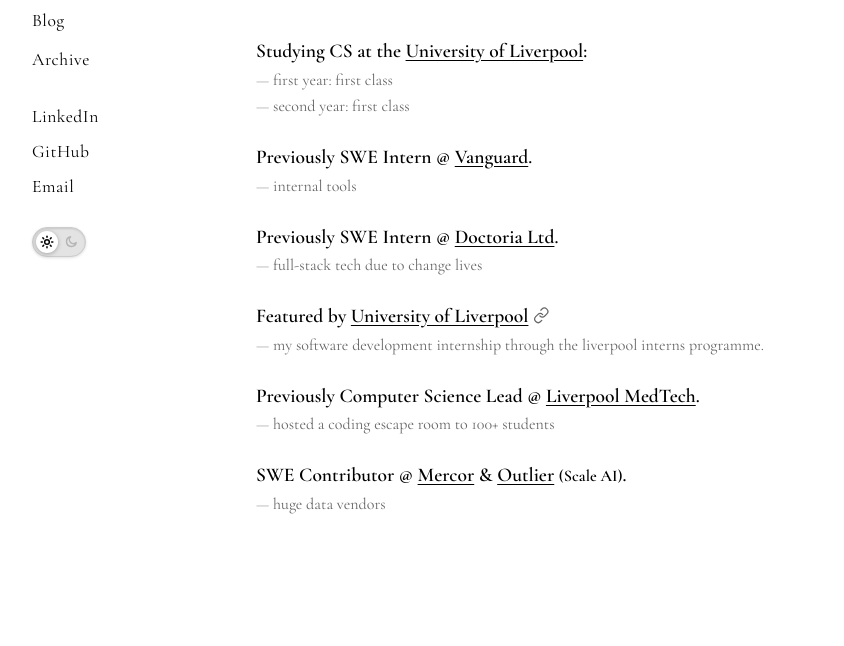
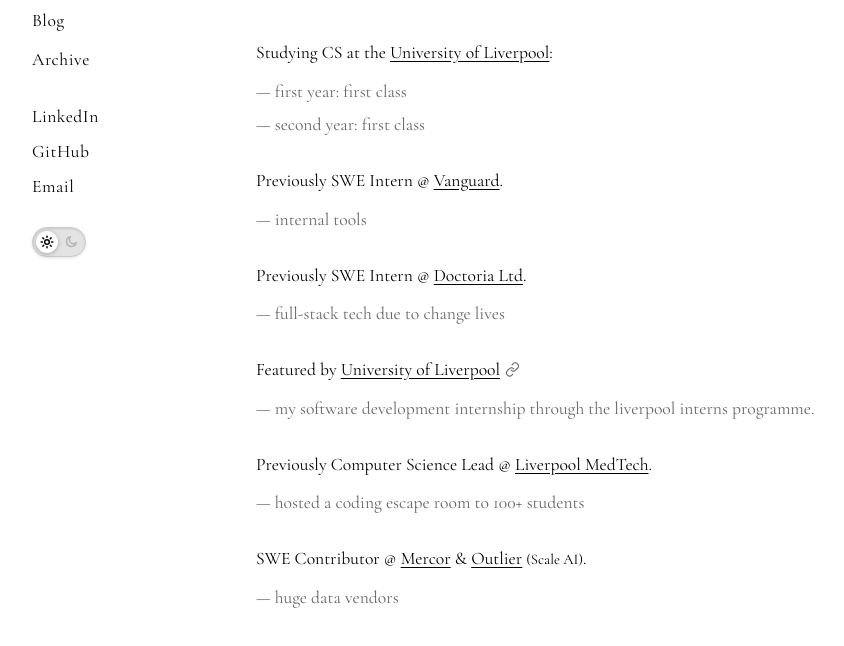
Before and after one commit to osamaajr/personalportfolio, a plain HTML site: page index.html in a window 1280 px wide. Shown: the part 146-792 px from the top of the page, without its empty margins (90-934 px from the left). Drawn offline with nearby package versions, Linux system fonts and the light colour scheme; a script that the page names is missing.

Commit message:
Revert homepage typography change

```diff
--- a/style.css
+++ b/style.css
@@ -266,13 +266,6 @@ a {
   margin-bottom: 0.45rem;
 }
 
-.description .section > p {
-  margin-bottom: 0.15rem;
-  font-size: 1.22rem;
-  font-weight: 600;
-  line-height: 1.45;
-}
-
 .section {
   margin-bottom: 1.5rem;
 }
@@ -285,15 +278,6 @@ a {
 
 .item::before {
   content: '\2014  ';
-}
-
-.description .item {
-  font-size: 1rem;
-  line-height: 1.55;
-}
-
-.description .item::before {
-  color: var(--subtle);
 }
 
 .feature-link-icon {
```
